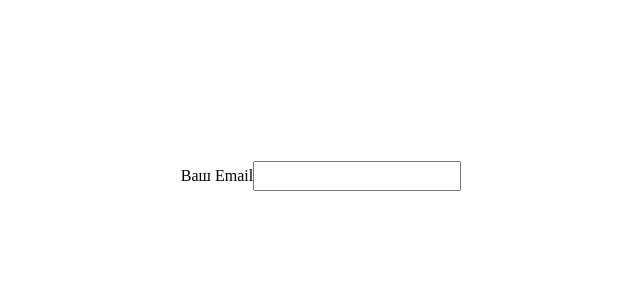
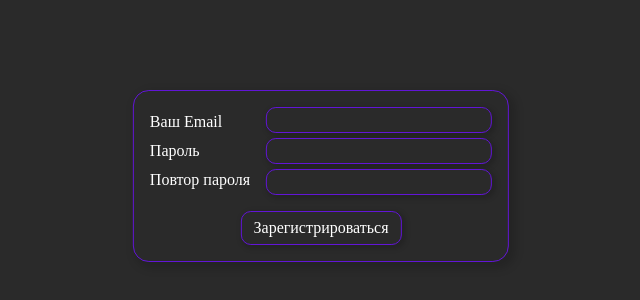
Before and after one commit to katsu-w/login-form, a React (Vite) app: page / in a window 1280 px wide. Shown: the part 224-524 px from the top of the page, without its empty margins (319-959 px from the left). Built offline with nearby package versions, Linux system fonts and the light colour scheme.

Commit message:
html + css

```diff
--- a/index.html
+++ b/index.html
@@ -4,7 +4,7 @@
     <meta charset="UTF-8" />
     <link rel="icon" type="image/svg+xml" href="" />
     <meta name="viewport" content="width=device-width, initial-scale=1.0" />
-    <title>Log in</title>
+    <title>Sign up</title>
   </head>
   <body>
     <div id="root"></div>
--- a/src/App.tsx
+++ b/src/App.tsx
@@ -1,22 +1,25 @@
-import './styles/main.scss'
+import './styles/main.scss';
 
 export function App() {
-
-  return (
-    <main className="container layout">
-	    <form
-		    action=""
-		    className="form"
-	    >
-		    <label htmlFor="email">Ваш Email
-			    <input
-			    className="input"
-			    name="email"
-
-		      />
-				</label>
-
-	    </form>
-    </main>
-  )
+	return (
+		<main className="container layout">
+			<form className="form">
+				<div className="fields">
+					<div className="labels">
+						<label htmlFor="email">Ваш Email</label>
+						<label htmlFor="password">Пароль</label>
+						<label htmlFor="password-repeat">Повтор пароля</label>
+					</div>
+					<div className="inputs">
+						<input className="input" name="email" type="email" />
+						<input className="input" name="password" type="password" />
+						<input className="input" name="password-repeat" type="password" />
+					</div>
+				</div>
+				<button type="submit" className="button">
+					Зарегистрироваться
+				</button>
+			</form>
+		</main>
+	);
 }
--- a/src/styles/_globals.scss
+++ b/src/styles/_globals.scss
@@ -0,0 +1,3 @@
+body {
+	background-color: var(--background-color);
+}
--- a/src/styles/_variables.scss
+++ b/src/styles/_variables.scss
@@ -1,6 +1,5 @@
-@use 'helpers' as *;
-
 :root {
 	--background-color: #2a2a2a;
+	--border: 1px solid #6215d7;
 	--container-width: 1110px;
 }
--- a/src/styles/main.scss
+++ b/src/styles/main.scss
@@ -2,14 +2,64 @@
 @use 'variables';
 @use 'utils';
 @use 'globals';
+@use 'helpers' as *;
 
 .layout {
 	height: 100dvh;
 	position: relative;
+
 	& .form {
 		position: absolute;
 		top: 50%;
 		left: 50%;
 		translate: -50% -50%;
+		padding: rem(16);
+		border: var(--border);
+		border-radius: rem(16);
+		color: #fff;
+		box-shadow: 4px 4px 8px 3px rgba(0, 0, 0, 0.15);
+		display: flex;
+		flex-direction: column;
+		align-items: center;
+		gap: rem(16);
+
+		& .fields {
+			display: flex;
+			gap: rem(16);
+
+			& .labels {
+				display: flex;
+				flex-direction: column;
+				justify-content: space-around;
+			}
+
+			& .inputs {
+				display: flex;
+				flex-direction: column;
+				gap: rem(5);
+
+				& .input {
+					padding: 0 rem(12);
+					border: var(--border);
+					border-radius: rem(10);
+					background-color: var(--background-color);
+					color: #fff;
+					box-shadow: 2px 2px 5px 2px rgba(0, 0, 0, 0.15);
+
+					&:focus {
+						outline: 1px solid #8b53e0;
+					}
+				}
+			}
+		}
+
+		& .button {
+			background-color: var(--background-color);
+			border: var(--border);
+			border-radius: rem(10);
+			box-shadow: 2px 2px 5px 2px rgba(0, 0, 0, 0.15);
+			color: #fff;
+			padding: rem(4) rem(12);
+		}
 	}
 }
```
